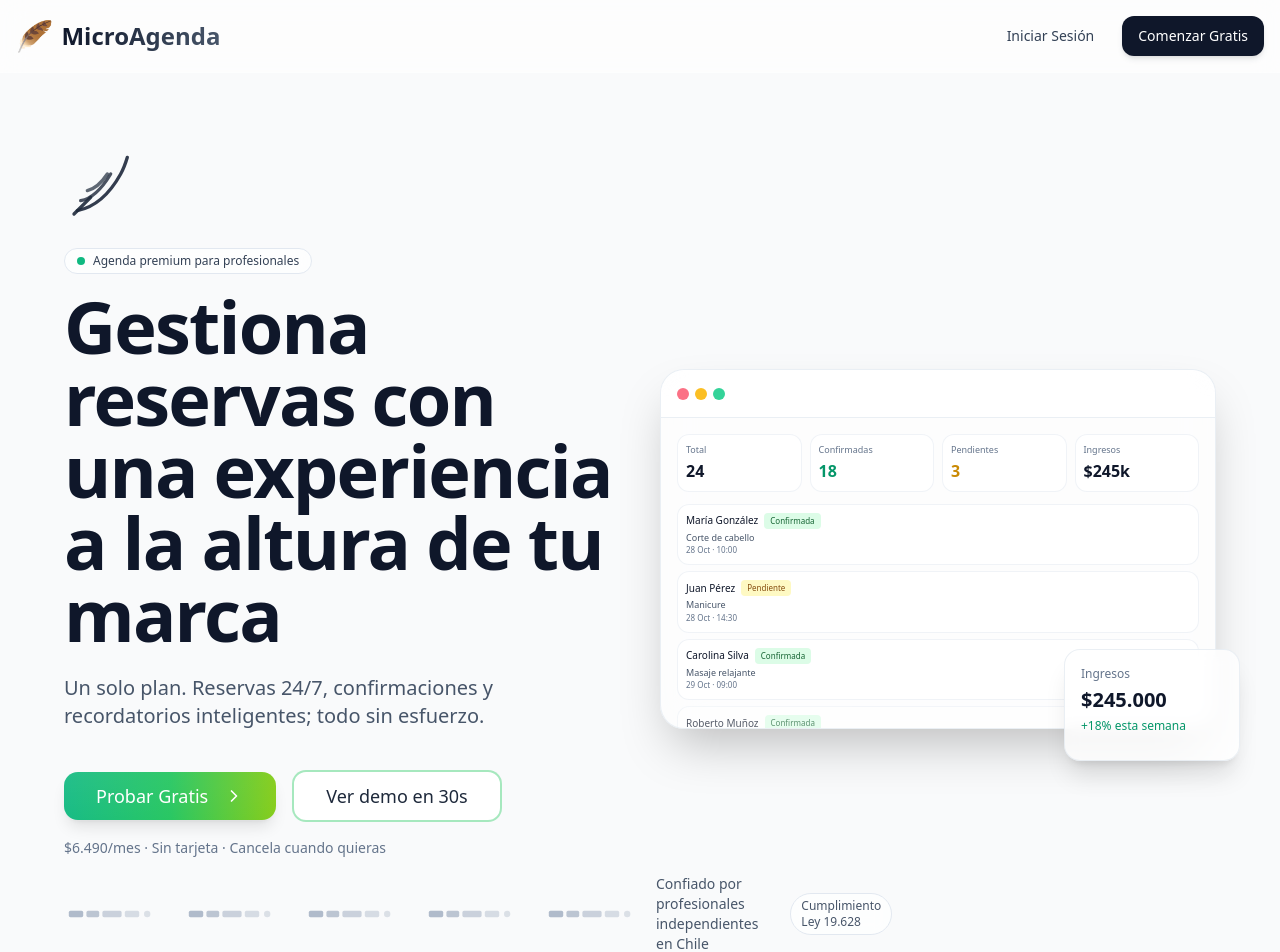
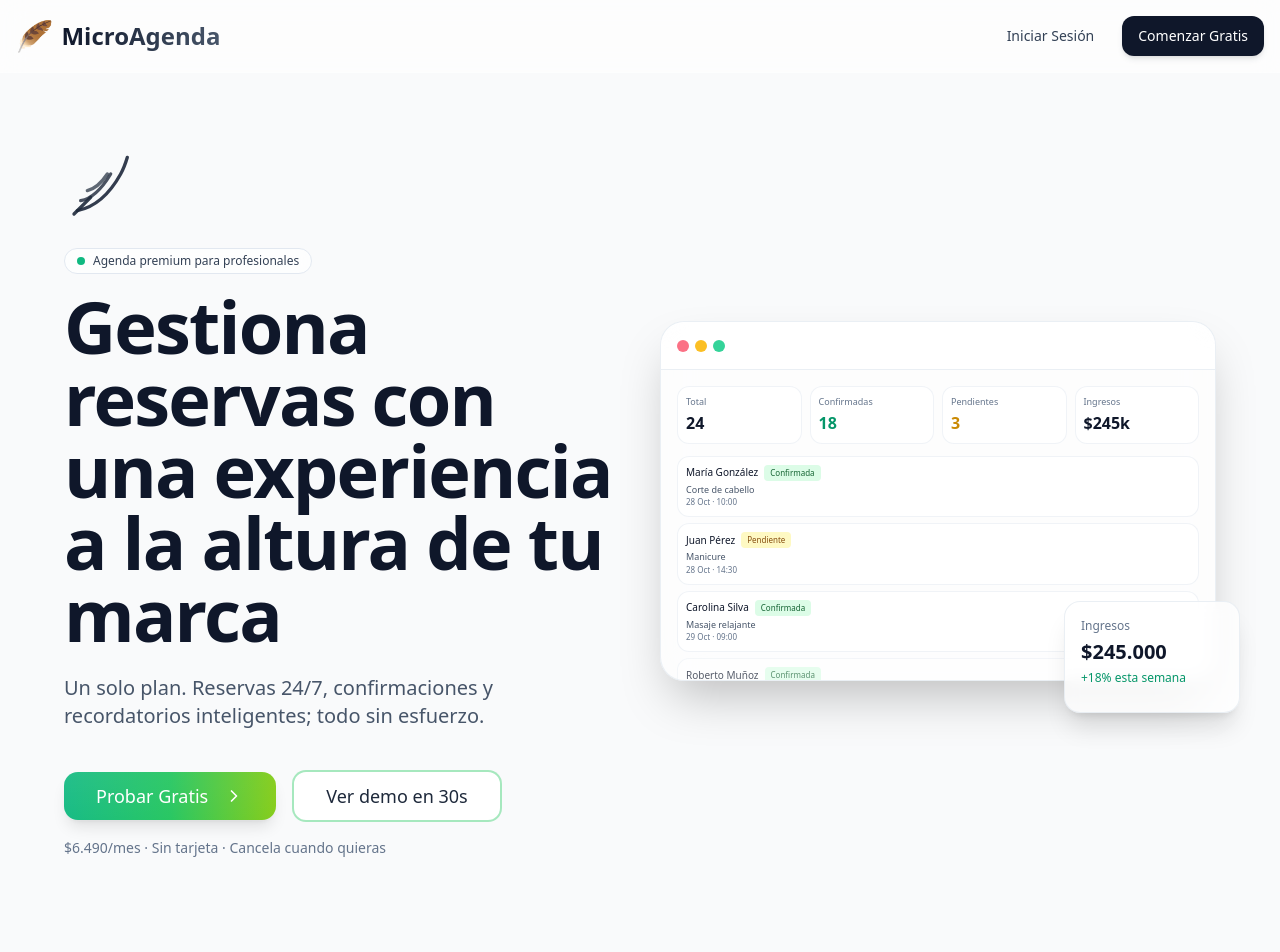
Before and after one commit to marcelocoliqueo/microagenda.cl, a Next.js app: page / in a window 1280 px wide. Shown: the top 952 px of the page. Built offline with nearby package versions, Linux system fonts and the light colour scheme.

Commit message:
refactor: eliminar sección de social proof temporal
- Remover placeholders de logos hasta tener clientes reales
- Eliminar componente LogoPlaceholder no utilizado
- Mantener hero limpio y honesto sin datos falsos

```diff
--- a/app/page.tsx
+++ b/app/page.tsx
@@ -89,24 +89,6 @@ const planBenefits = [
     description: "Atención rápida por chat o correo ante cualquier duda.",
   },
 ];
-
-function LogoPlaceholder({ className }: { className?: string }) {
-  return (
-    <svg
-      viewBox="0 0 120 28"
-      xmlns="http://www.w3.org/2000/svg"
-      className={className}
-      aria-hidden="true"
-    >
-      {/* Wordmark */}
-      <rect x="6" y="10" width="18" height="8" rx="2" fill="currentColor" opacity="0.85" />
-      <rect x="28" y="10" width="16" height="8" rx="2" fill="currentColor" opacity="0.7" />
-      <rect x="48" y="10" width="24" height="8" rx="2" fill="currentColor" opacity="0.55" />
-      <rect x="76" y="10" width="18" height="8" rx="2" fill="currentColor" opacity="0.4" />
-      <circle cx="104" cy="14" r="4" fill="currentColor" opacity="0.35" />
-    </svg>
-  );
-}
 
 function FeatherLogoSVG({ className }: { className?: string }) {
   return (
@@ -238,23 +220,9 @@ function HeroPremium() {
                 </Link>
               </div>
 
-              <p className="text-sm text-slate-500 mb-4">
+              <p className="text-sm text-slate-500">
                 {formatCurrency(PLAN_PRICE)}/mes · Sin tarjeta · Cancela cuando quieras
               </p>
-
-              {/* Social proof */}
-              <div className="flex flex-col sm:flex-row items-center gap-4 justify-center md:justify-start">
-              <div className="flex items-center gap-4 sm:gap-6 opacity-85 text-slate-400">
-                  {[1,2,3,4,5].map((i) => (
-                    <LogoPlaceholder key={i} className="h-5 w-20 sm:h-6 sm:w-24" />
-                  ))}
-                </div>
-                <div className="text-xs sm:text-sm text-slate-600">Confiado por profesionales independientes en Chile</div>
-                <span className="hidden sm:inline h-5 w-px bg-slate-300" />
-                <span className="text-[11px] sm:text-xs text-slate-600 rounded-full border border-slate-200 bg-white/70 backdrop-blur px-2 py-0.5 sm:px-2.5 sm:py-1">
-                  Cumplimiento Ley 19.628
-                </span>
-              </div>
             </div>
 
             {/* Right: parallax mockup */}
```
